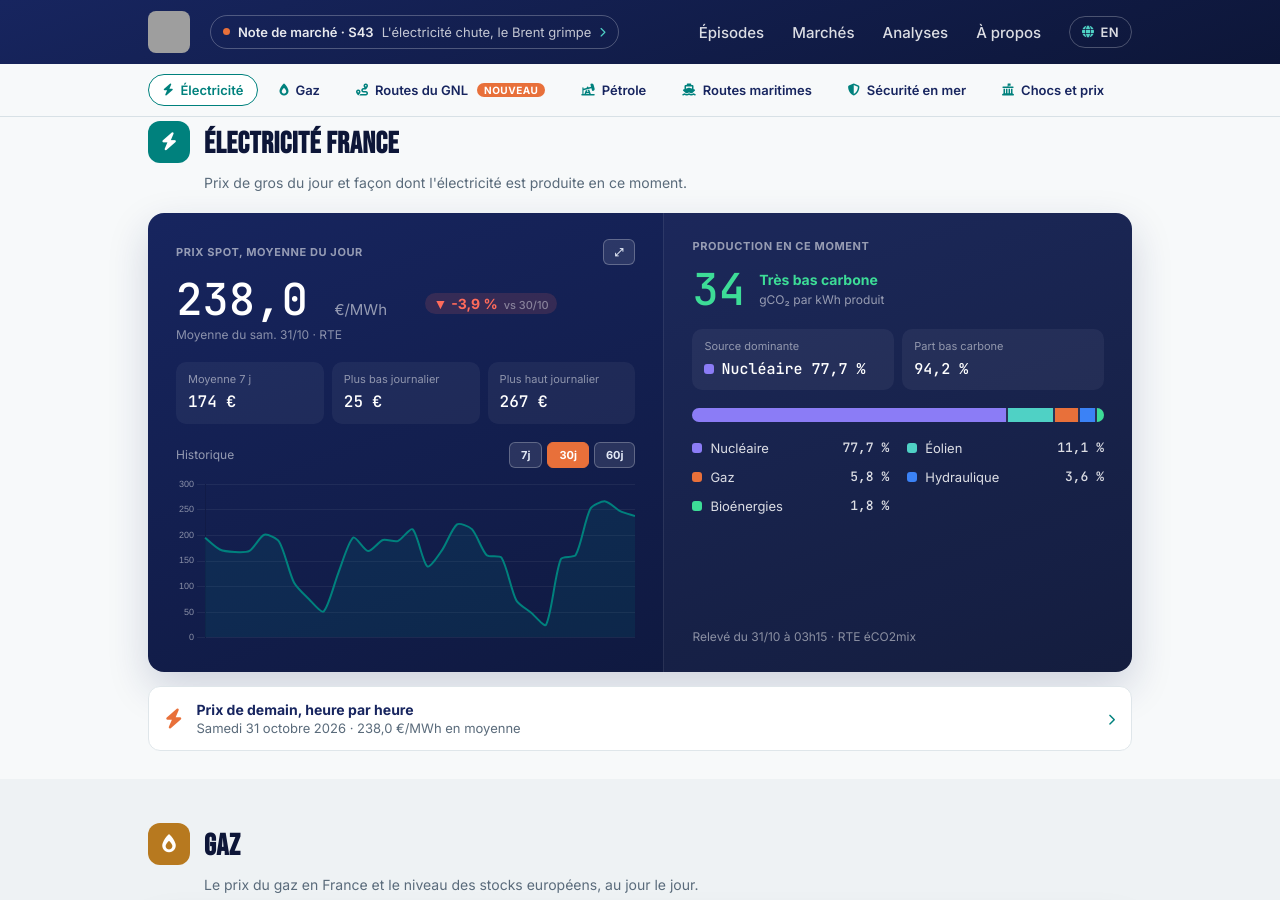
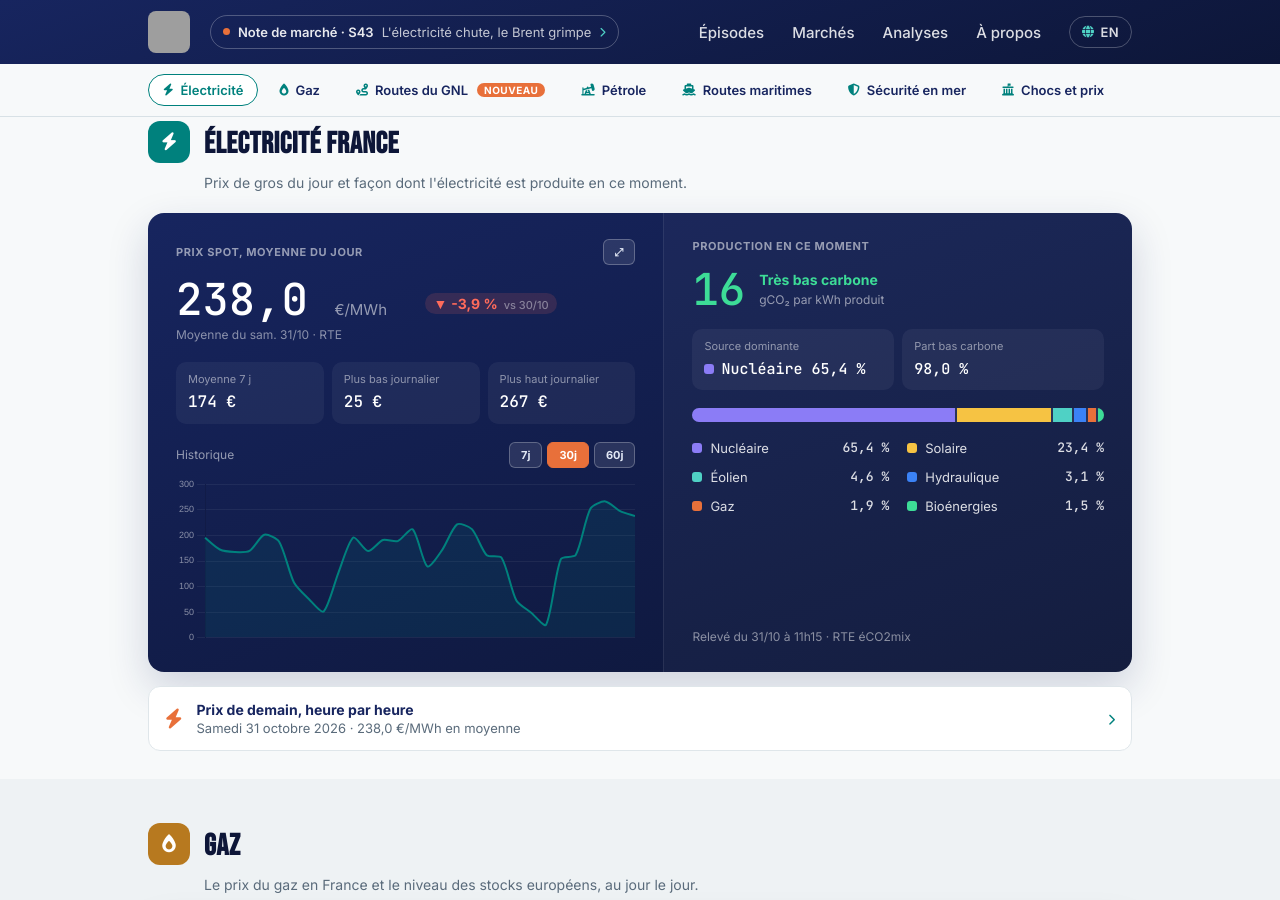
Before and after one commit to InsideEnergyMarkets/Inside-Energy-Markets, a Jekyll site: the page built from marches/index.html, in a window 1280 px wide and 900 px high, scrolled down 383 px. Built offline with Jekyll 4.4.1, drawn with Linux system fonts in a browser that asks for light colours; some of the changed text lies outside the part shown; grey boxes are pictures that could not be loaded.

Commit message:
Mise à jour automatique des données marché

```diff
--- a/_data/fuel.json
+++ b/_data/fuel.json
@@ -1 +1 @@
-{"date":"2026-10-31","gazole":2.382,"e10":2.104,"stations":7130,"change_7d":{"since":"2026-10-24","gazole_cts":1.1,"e10_cts":-2.4},"history":{"2026-09-30":{"gazole":2.38,"e10":2.163},"2026-10-01":{"gazole":2.374,"e10":2.16},"2026-10-02":{"gazole":2.373,"e10":2.16},"2026-10-03":{"gazole":2.372,"e10":2.163},"2026-10-04":{"gazole":2.373,"e10":2.168},"2026-10-05":{"gazole":2.369,"e10":2.164},"2026-10-06":{"gazole":2.36,"e10":2.156},"2026-10-07":{"gazole":2.35,"e10":2.151},"2026-10-08":{"gazole":2.344,"e10":2.149},"2026-10-09":{"gazole":2.343,"e10":2.152},"2026-10-10":{"gazole":2.345,"e10":2.157},"2026-10-11":{"gazole":2.346,"e10":2.165},"2026-10-12":{"gazole":2.351,"e10":2.164},"2026-10-13":{"gazole":2.353,"e10":2.163},"2026-10-14":{"gazole":2.355,"e10":2.17},"2026-10-15":{"gazole":2.359,"e10":2.17},"2026-10-16":{"gazole":2.362,"e10":2.164},"2026-10-17":{"gazole":2.365,"e10":2.168},"2026-10-18":{"gazole":2.368,"e10":2.175},"2026-10-19":{"gazole":2.366,"e10":2.163},"2026-10-20":{"gazole":2.364,"e10":2.154},"2026-10-21":{"gazole":2.364,"e10":2.147},"2026-10-22":{"gazole":2.366,"e10":2.138},"2026-10-23":{"gazole":2.368,"e10":2.129},"2026-10-24":{"gazole":2.371,"e10":2.128},"2026-10-25":{"gazole":2.374,"e10":2.133},"2026-10-26":{"gazole":2.377,"e10":2.123},"2026-10-27":{"gazole":2.38,"e10":2.117},"2026-10-28":{"gazole":2.386,"e10":2.114},"2026-10-29":{"gazole":2.389,"e10":2.111},"2026-10-30":{"gazole":2.389,"e10":2.106},"2026-10-31":{"gazole":2.382,"e10":2.104}}}
+{"date":"2026-10-31","gazole":2.38,"e10":2.103,"stations":7228,"change_7d":{"since":"2026-10-24","gazole_cts":0.9,"e10_cts":-2.5},"history":{"2026-09-30":{"gazole":2.38,"e10":2.163},"2026-10-01":{"gazole":2.374,"e10":2.16},"2026-10-02":{"gazole":2.373,"e10":2.16},"2026-10-03":{"gazole":2.372,"e10":2.163},"2026-10-04":{"gazole":2.373,"e10":2.168},"2026-10-05":{"gazole":2.369,"e10":2.164},"2026-10-06":{"gazole":2.36,"e10":2.156},"2026-10-07":{"gazole":2.35,"e10":2.151},"2026-10-08":{"gazole":2.344,"e10":2.149},"2026-10-09":{"gazole":2.343,"e10":2.152},"2026-10-10":{"gazole":2.345,"e10":2.157},"2026-10-11":{"gazole":2.346,"e10":2.165},"2026-10-12":{"gazole":2.351,"e10":2.164},"2026-10-13":{"gazole":2.353,"e10":2.163},"2026-10-14":{"gazole":2.355,"e10":2.17},"2026-10-15":{"gazole":2.359,"e10":2.17},"2026-10-16":{"gazole":2.362,"e10":2.164},"2026-10-17":{"gazole":2.365,"e10":2.168},"2026-10-18":{"gazole":2.368,"e10":2.175},"2026-10-19":{"gazole":2.366,"e10":2.163},"2026-10-20":{"gazole":2.364,"e10":2.154},"2026-10-21":{"gazole":2.364,"e10":2.147},"2026-10-22":{"gazole":2.366,"e10":2.138},"2026-10-23":{"gazole":2.368,"e10":2.129},"2026-10-24":{"gazole":2.371,"e10":2.128},"2026-10-25":{"gazole":2.374,"e10":2.133},"2026-10-26":{"gazole":2.377,"e10":2.123},"2026-10-27":{"gazole":2.38,"e10":2.117},"2026-10-28":{"gazole":2.386,"e10":2.114},"2026-10-29":{"gazole":2.389,"e10":2.111},"2026-10-30":{"gazole":2.389,"e10":2.106},"2026-10-31":{"gazole":2.38,"e10":2.103}}}
--- a/_data/market.json
+++ b/_data/market.json
@@ -1,5 +1,5 @@
 {
-  "updated_at": "2026-10-31T03:42:49.732436Z",
+  "updated_at": "2026-10-31T11:33:33.203127Z",
   "brent": {
     "price_usd": 113.1,
     "date": "2026-10-30",
@@ -44,17 +44,18 @@
     "change_pct": 5.4
   },
   "mix_france": {
-    "date_heure": "2026-10-31T03:15:00+00:00",
+    "date_heure": "2026-10-31T11:15:00+00:00",
     "shares": {
-      "nucleaire": 77.7,
-      "eolien": 11.1,
-      "gaz": 5.8,
-      "hydraulique": 3.6,
-      "bioenergies": 1.8
+      "nucleaire": 65.4,
+      "solaire": 23.4,
+      "eolien": 4.6,
+      "hydraulique": 3.1,
+      "gaz": 1.9,
+      "bioenergies": 1.5
     },
     "top_source": "nucleaire",
-    "top_share": 77.7,
-    "co2_intensity": 34
+    "top_share": 65.4,
+    "co2_intensity": 16
   },
   "spot_price_france": {
     "price_eur_mwh": 238.0,
--- a/_data/market_history.json
+++ b/_data/market_history.json
@@ -941,11 +941,12 @@
     "spot_eur_mwh": 238.0,
     "spot_source": "RTE",
     "mix_shares": {
-      "nucleaire": 77.7,
-      "eolien": 11.1,
-      "gaz": 5.8,
-      "hydraulique": 3.6,
-      "bioenergies": 1.8
+      "nucleaire": 65.4,
+      "solaire": 23.4,
+      "eolien": 4.6,
+      "hydraulique": 3.1,
+      "gaz": 1.9,
+      "bioenergies": 1.5
     }
   }
 ]
--- a/_data/weekly_summary.json
+++ b/_data/weekly_summary.json
@@ -13,8 +13,8 @@
     "days_count": 8
   },
   "mix": {
-    "nuclear_avg_share": 69.7,
-    "renewables_avg_share": 24.8,
+    "nuclear_avg_share": 68.1,
+    "renewables_avg_share": 26.8,
     "days_count": 8
   }
 }
```
Also changed, not shown: _data/day_ahead.json (+1 -1 lines).
